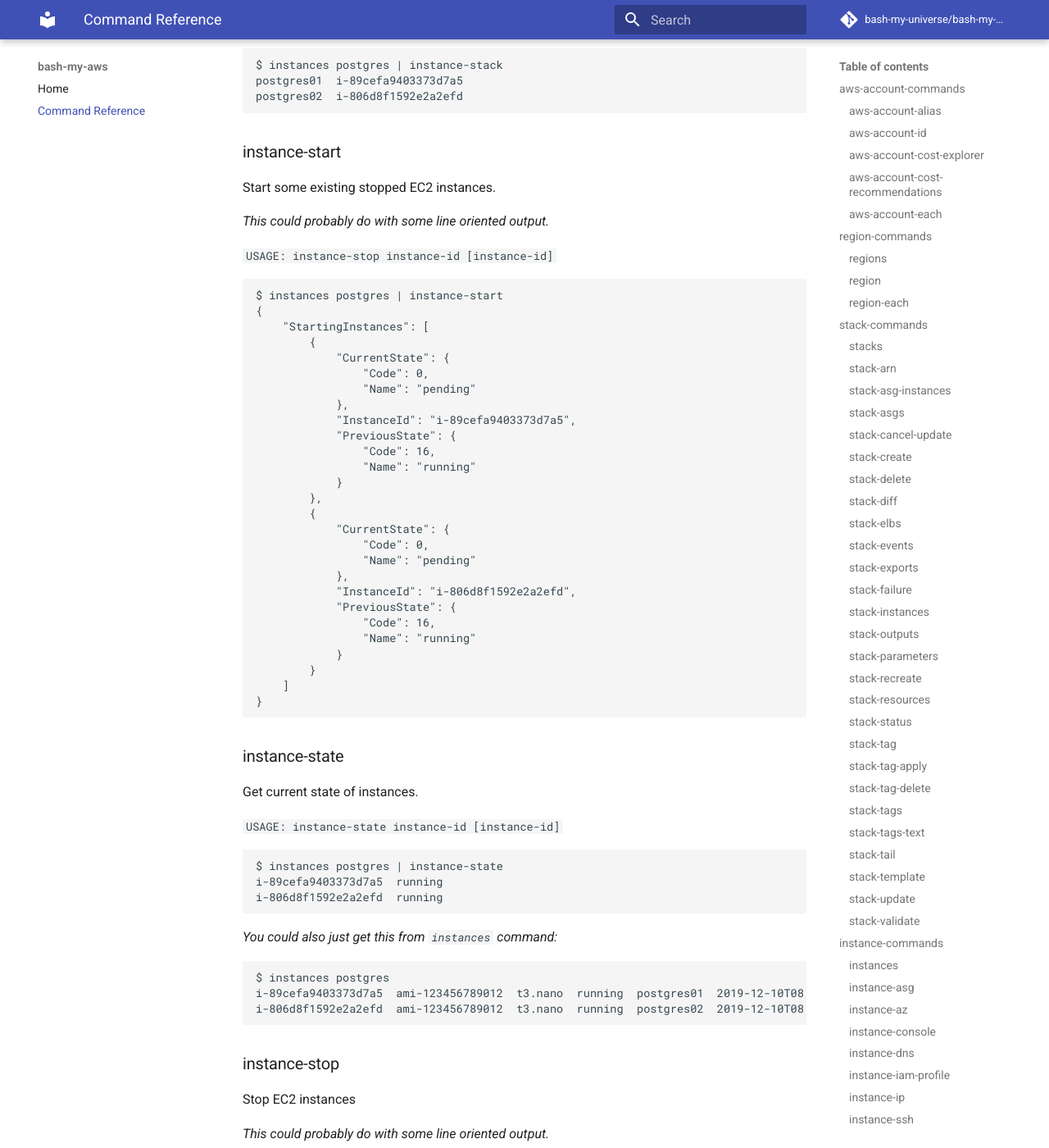
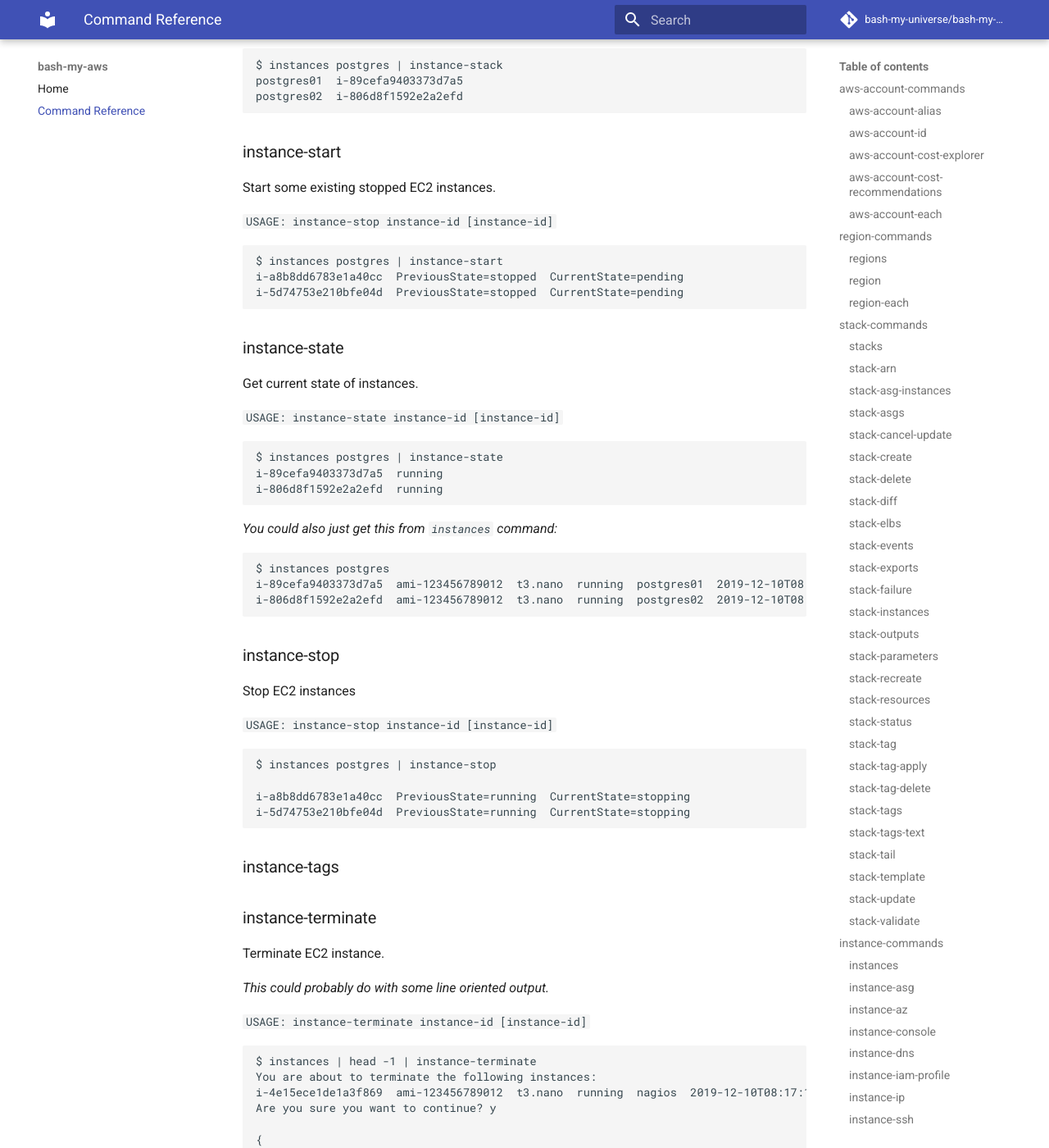
Before and after one commit to bash-my-aws/bash-my-aws, an MkDocs documentation site: the page built from docs/command-reference.md, in a window 1280 px wide and 1400 px high, scrolled down 7536 px. Shown: the whole window at 82% size. Built offline with MkDocs 1.6.1 and Material for MkDocs 9.7.7, drawn with Linux system fonts in a browser that asks for light colours; comment, search, counter and statistics services are not loaded; some of the changed text lies outside the part shown.

Commit message:
instance-{start,stop}: replace JSON output with lines

```diff
--- a/docs/command-reference.md
+++ b/docs/command-reference.md
@@ -326,38 +326,11 @@ Get IP Addresses for EC2 instances
 
 Start some existing stopped EC2 instances.
 
-*This could probably do with some line oriented output.*
-
 `USAGE: instance-stop instance-id [instance-id]`
 
-
     $ instances postgres | instance-start
-    {
-        "StartingInstances": [
-            {
-                "CurrentState": {
-                    "Code": 0,
-                    "Name": "pending"
-                },
-                "InstanceId": "i-89cefa9403373d7a5",
-                "PreviousState": {
-                    "Code": 16,
-                    "Name": "running"
-                }
-            },
-            {
-                "CurrentState": {
-                    "Code": 0,
-                    "Name": "pending"
-                },
-                "InstanceId": "i-806d8f1592e2a2efd",
-                "PreviousState": {
-                    "Code": 16,
-                    "Name": "running"
-                }
-            }
-        ]
-    }
+    i-a8b8dd6783e1a40cc  PreviousState=stopped  CurrentState=pending
+    i-5d74753e210bfe04d  PreviousState=stopped  CurrentState=pending
 
 
 ### instance-state
@@ -381,37 +354,12 @@ Get current state of instances.
 
 Stop EC2 instances
 
-*This could probably do with some line oriented output.*
-
 `USAGE: instance-stop instance-id [instance-id]`
 
     $ instances postgres | instance-stop
-    {
-        "StoppingInstances": [
-            {
-                "CurrentState": {
-                    "Code": 64,
-                    "Name": "stopping"
-                },
-                "InstanceId": "i-89cefa9403373d7a5",
-                "PreviousState": {
-                    "Code": 16,
-                    "Name": "running"
-                }
-            },
-            {
-                "CurrentState": {
-                    "Code": 64,
-                    "Name": "stopping"
-                },
-                "InstanceId": "i-806d8f1592e2a2efd",
-                "PreviousState": {
-                    "Code": 16,
-                    "Name": "running"
-                }
-            }
-        ]
-    }
+
+    i-a8b8dd6783e1a40cc  PreviousState=running  CurrentState=stopping
+    i-5d74753e210bfe04d  PreviousState=running  CurrentState=stopping
 
 
 ### instance-tags
```
Also changed, not shown: 1 other file.
